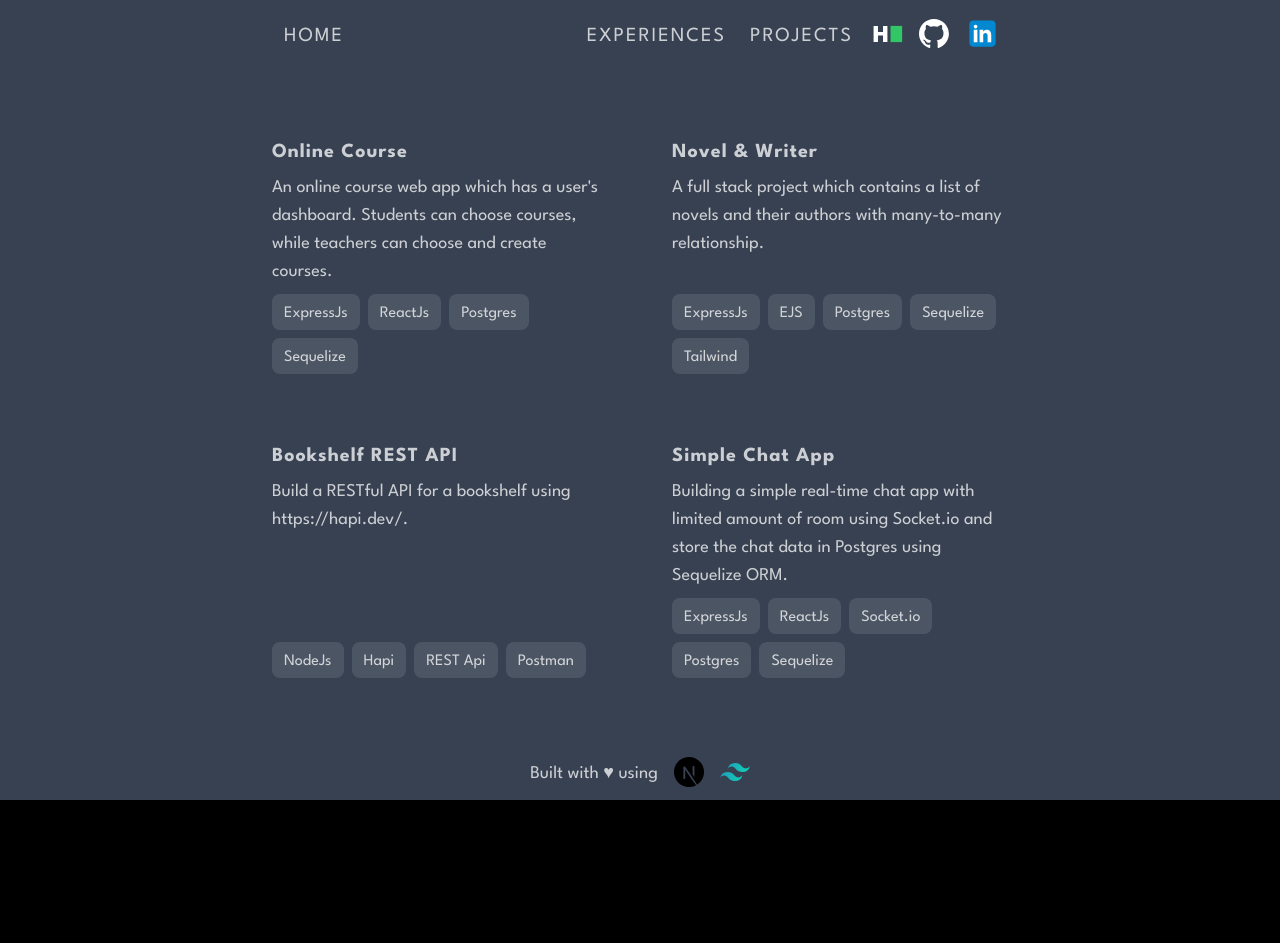
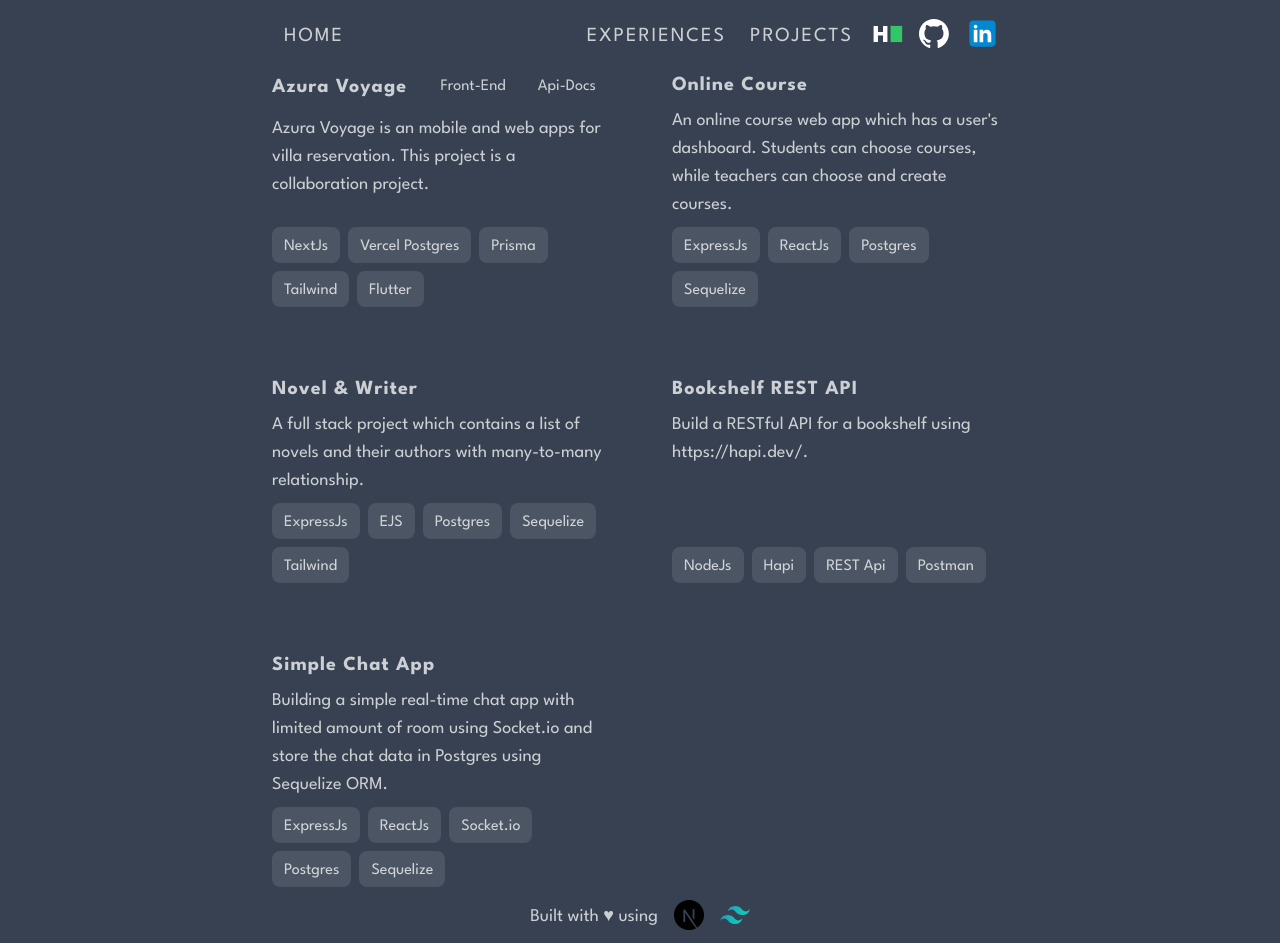
Before and after one commit to fieTarigan/fieTarigan, a Next.js app: page /projects in a window 1280 px wide. Before the commit the page ends 800 px from the top, so only its background shows below. Built offline with nearby package versions, Linux system fonts and the light colour scheme.

Commit message:
feat: project page

```diff
--- a/src/app/projects/page.tsx
+++ b/src/app/projects/page.tsx
@@ -9,9 +9,51 @@ export default function Projects() {
   const toolsBookshelf = ["NodeJs", "Hapi", "REST Api", "Postman"];
   const toolsNovel = ["ExpressJs", "EJS", "Postgres", "Sequelize", "Tailwind"];
   const toolsOnlineCourse = ["ExpressJs", "ReactJs", "Postgres", "Sequelize"];
+  const toolsAzuraVoyage = ["NextJs", "Vercel Postgres", "Prisma", "Tailwind", "Flutter"];
 
   return (
     <div className="px-10 grid grid-cols-1 md:grid-cols-2 md:px-4 gap-16">
+      <a
+        href="https://github.com/Team2-CapstoneProject/BE-CMS-Next"
+        target="_blank"
+        className="w-[100%] flex flex-col hover:bg-gray-600 hover:scale-110 duration-200"
+      >
+        <div className="flex justify-between items-center">
+          <div className="text-xl font-bold tracking-wider pt-1">
+            Azura Voyage
+          </div>
+          <div className="flex gap-2 flex-wrap">
+            <a
+              href="https://fullstak-vila-reservation.vercel.app/"
+              target="_blank"
+              className="bg-gray-700 px-3 pt-2 pb-1 rounded-lg hover:bg-gray-950 duration-150"
+            >
+              Front-End
+            </a>
+            <a
+              href="https://fietarigan.github.io/villa-reservation-api-doc/"
+              target="_blank"
+              className="bg-gray-700 px-3 pt-2 pb-1 rounded-lg hover:bg-gray-950 duration-150"
+            >
+              Api-Docs
+            </a>
+          </div>
+        </div>
+        <div className="text-xl font-bold tracking-wider pt-1"></div>
+        <div className="flex flex-col justify-between h-[100%]">
+          <div className="py-2 text-lg">
+            Azura Voyage is an mobile and web apps for villa reservation. This project is a collaboration project.
+          </div>
+          <div className="flex gap-2 flex-wrap">
+            {toolsAzuraVoyage.map((value, idx) => (
+              <span key={idx} className="bg-gray-600 px-3 pt-2 pb-1 rounded-lg">
+                {value}
+              </span>
+            ))}
+          </div>
+        </div>
+      </a>
+
       <a
         href="https://github.com/fieTarigan/online-course-project"
         target="_blank"
```
